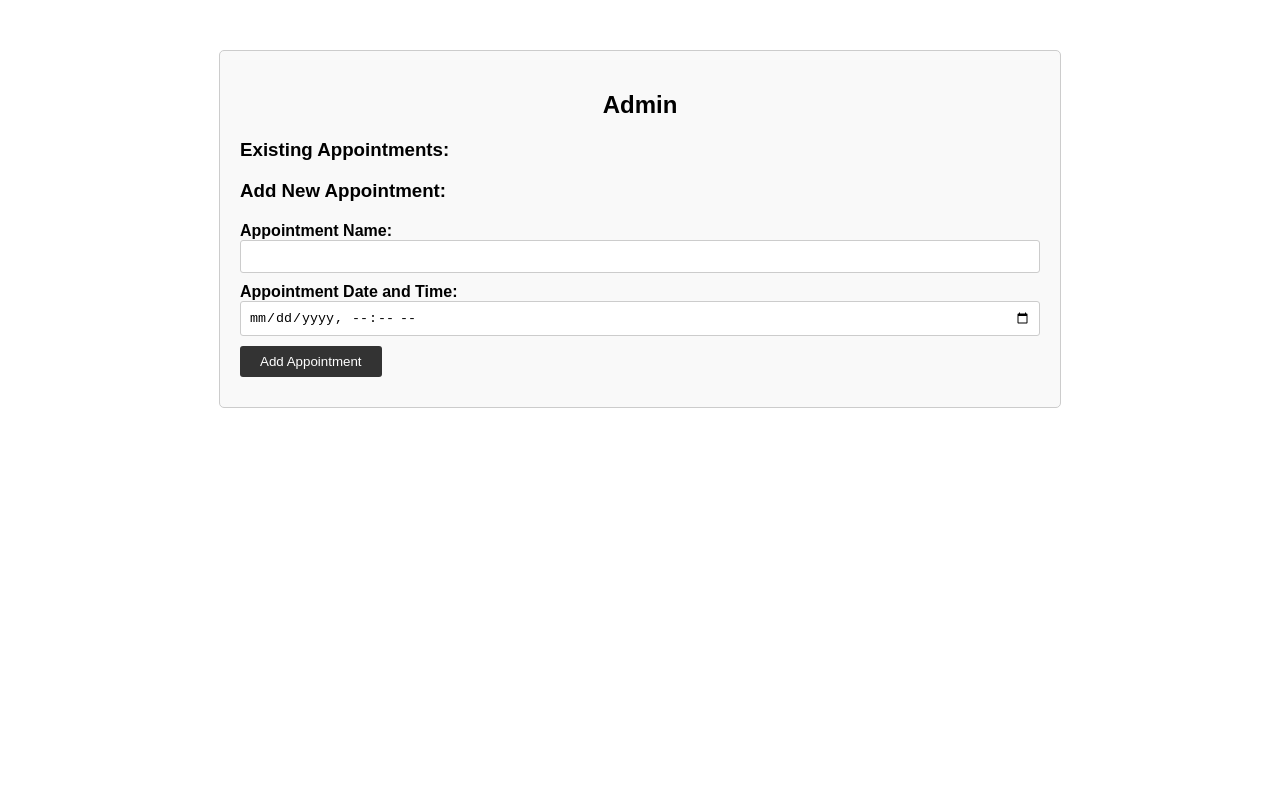
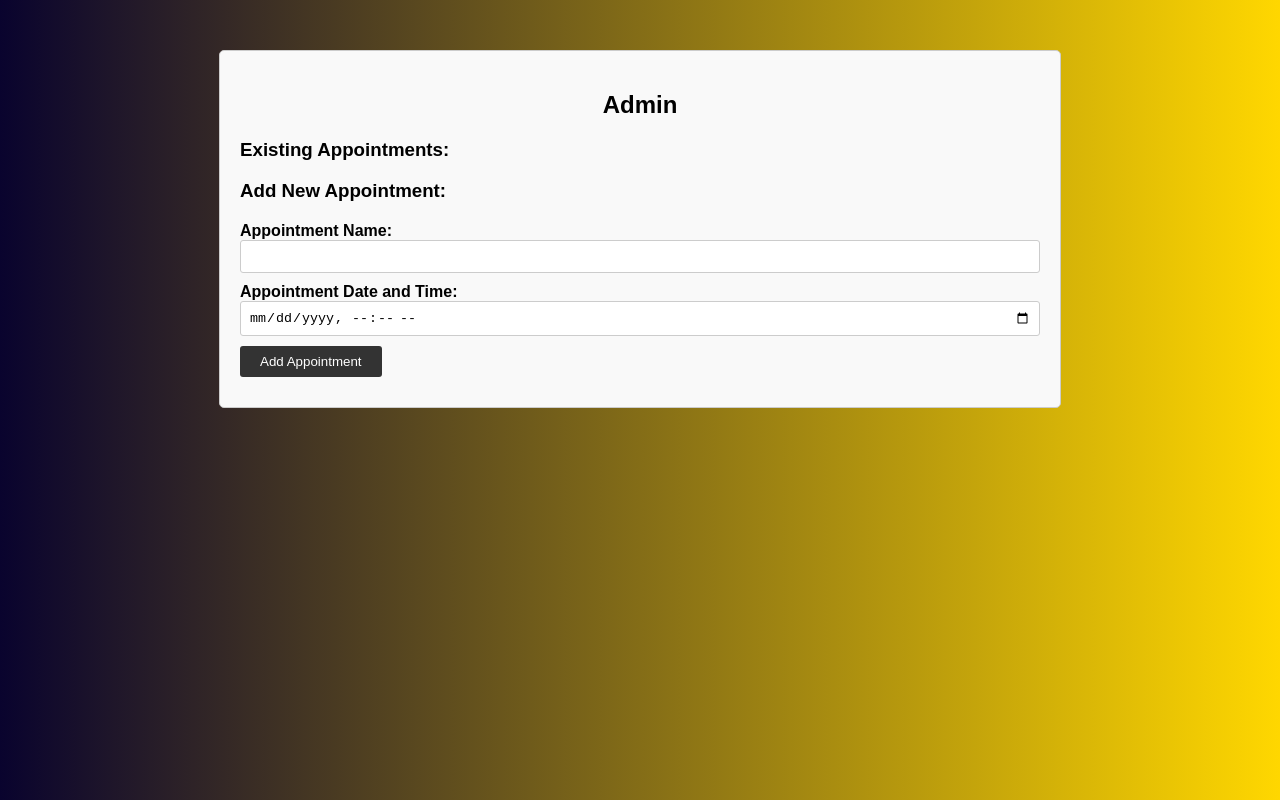
Before and after one commit to ijfranco0407/APPDEV, a plain HTML site: page admin.html in a window 1280 px wide. Drawn offline with Linux system fonts and the light colour scheme.

Commit message:
Update admin.html

```diff
--- a/admin.html
+++ b/admin.html
@@ -6,6 +6,7 @@
     <title>Admin Interface</title>
     <style>
         body {
+            background: linear-gradient(90deg, #09032e, gold);
             font-family: Arial, sans-serif;
             margin: 0;
             padding: 0;
```
